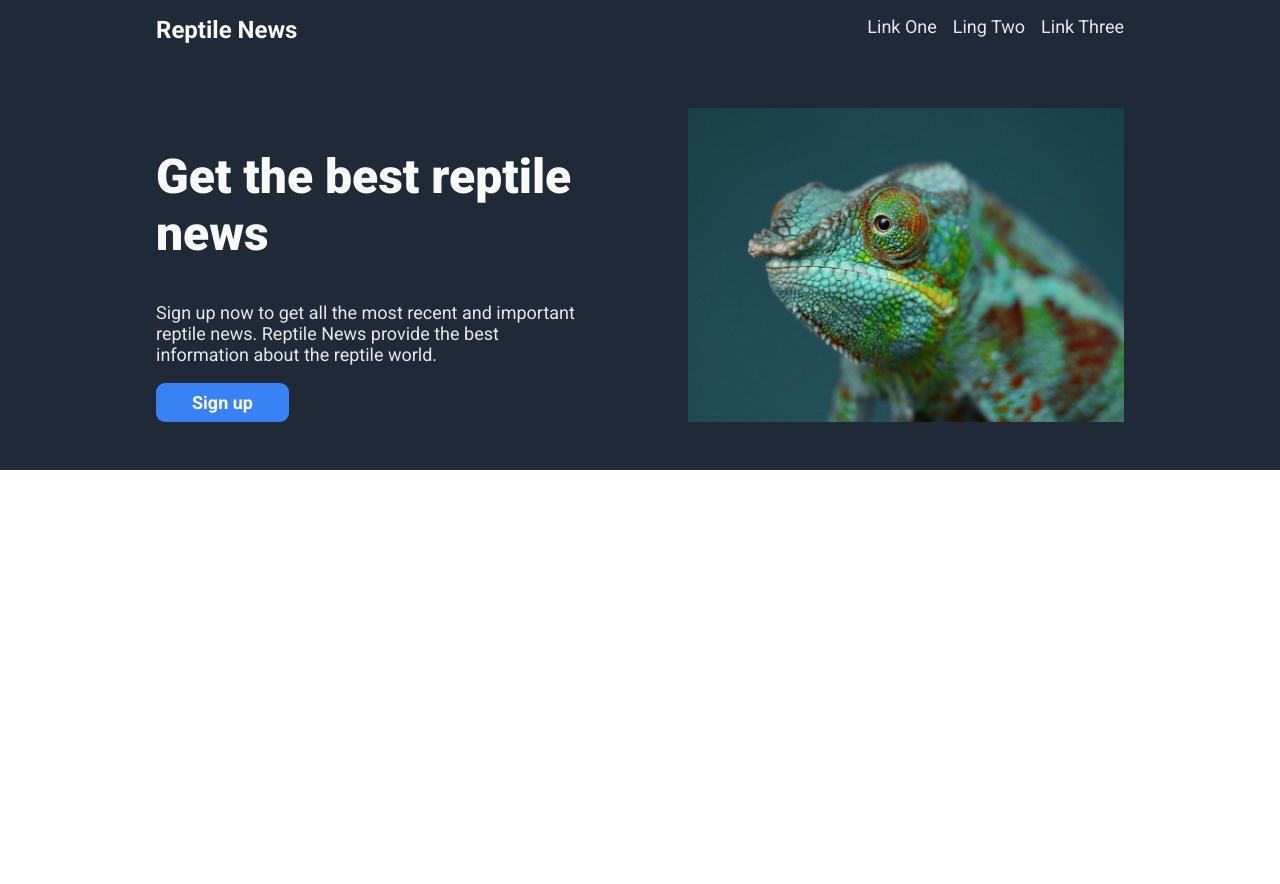
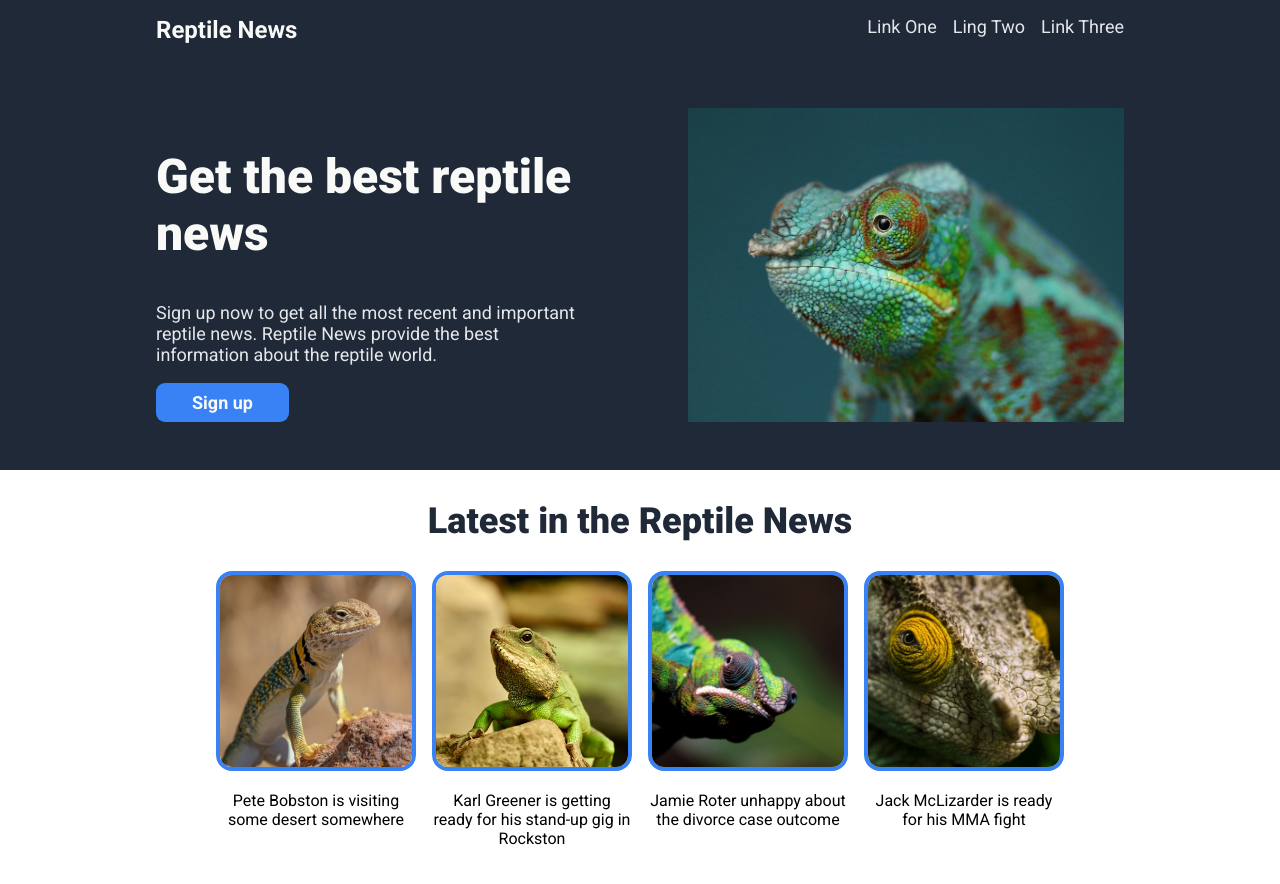
Before and after one commit to sheriffCode/odin-landing-page, a plain HTML site: page index.html in a window 1280 px wide. Before the commit the page ends 800 px from the top, so only its background shows below. Drawn offline with Linux system fonts and the light colour scheme.

Commit message:
Add Latest news section html and css

```diff
--- a/index.html
+++ b/index.html
@@ -35,7 +35,29 @@
         </div>
     </header>
     <main>
-        <section class="container"></section>
+        <section class="container">
+            <h2 class="latest-title">Latest in the Reptile News</h2>
+            <div class="cards">
+                <div class="card">
+                    <img src="img/bob-brewer.jpg" alt="">
+                    <p class="card-text">
+                        Pete Bobston is visiting some desert somewhere
+                    </p>
+                </div>
+                <div class="card">
+                    <img src="img/fab-lentz.jpg" alt="">
+                    <p class="card-text">Karl Greener is getting ready for his stand-up gig in Rockston</p>
+                </div>
+                <div class="card">
+                    <img src="img/pontus-jerand-wernhammar.jpg" alt="">
+                    <p class="card-text">Jamie Roter unhappy about the divorce case outcome</p>
+                </div>
+                <div class="card">
+                    <img src="img/s-n-pattenden.jpg" alt="">
+                    <p class="card-text">Jack McLizarder is ready for his MMA fight</p>
+                </div>
+            </div>
+        </section>
         <section class="container"></section>
         <section class="container"></section>
     </main>
--- a/style.css
+++ b/style.css
@@ -71,7 +71,7 @@ img {
 }
 
 .btn {
-    background-color: #3882F6;
+    background-color: #3882f6;
     padding: 0.5em 2em;
     font-family: inherit;
     font-size: 1.125rem;
@@ -87,3 +87,29 @@ img {
     width: 45%;
     flex: 0 1 auto;
 }
+
+.latest-title {
+    text-align: center;
+    color: #1F2937;
+    font-size: 2.25rem;
+    font-weight: 900;
+}
+
+.cards {
+    display: flex;
+    justify-content: center;
+    gap: 1em;
+    margin-bottom: 3em;
+}
+
+.card {
+    width: 200px;
+    text-align: center;
+}
+
+.card img {
+    width: 200px;
+    height: 200px;
+    border: 4px solid #3882f6;
+    border-radius: 1em;
+}
```
Also changed, not shown: img/s-n-pattenden.jpg (added).
